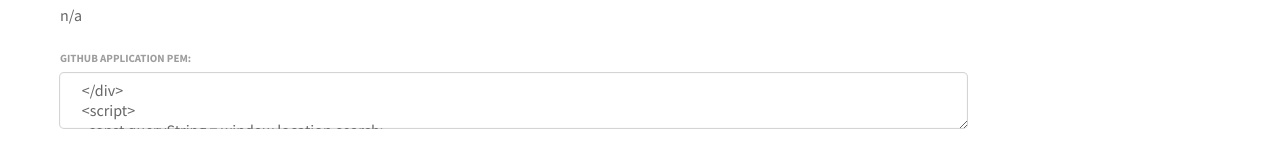
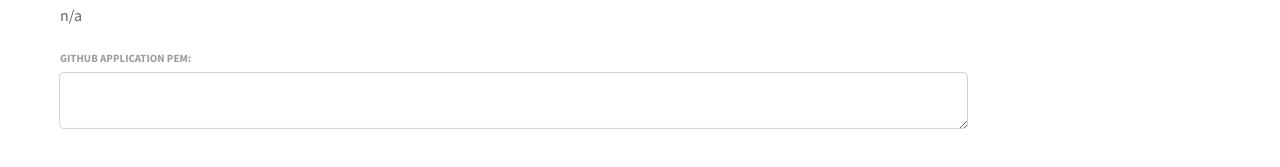
Before and after one commit to travis-pro/travis-pro.github.io, a plain HTML site: page callback/index.html in a window 1280 px wide. Shown: the part 187-354 px from the top of the page. Drawn offline with Linux system fonts and the light colour scheme.

Commit message:
fix html

```diff
--- a/callback/index.html
+++ b/callback/index.html
@@ -10,7 +10,7 @@
       <h6 class="label">GitHub Application ID: </h6>
       <a id="gh_app_id_value">n/a</a>
       <h6 class="label">GitHub Application PEM:</h6>
-      <textarea id="gh_app_pem_value" style="width:75%"` value=''/>
+      <textarea id="gh_app_pem_value" style="width:75%"></textarea>
     </div>
     <script>
       const queryString = window.location.search;
```
